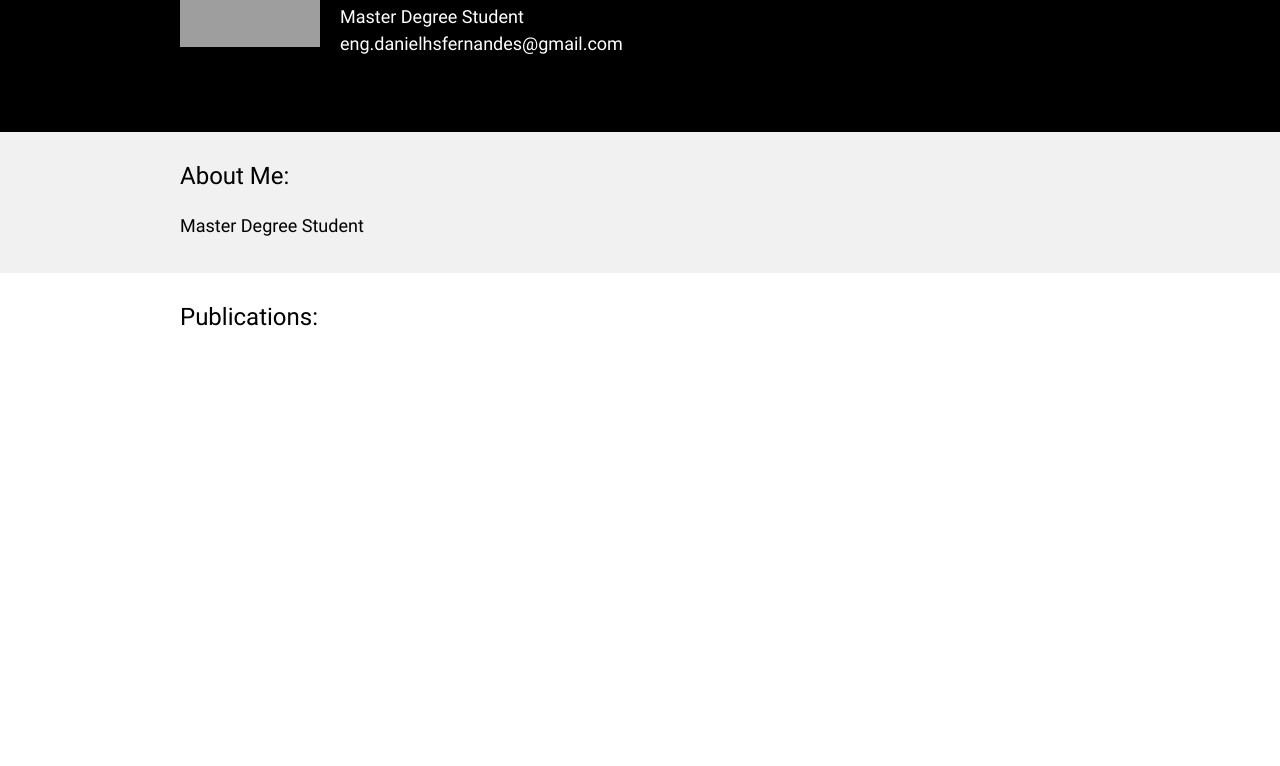
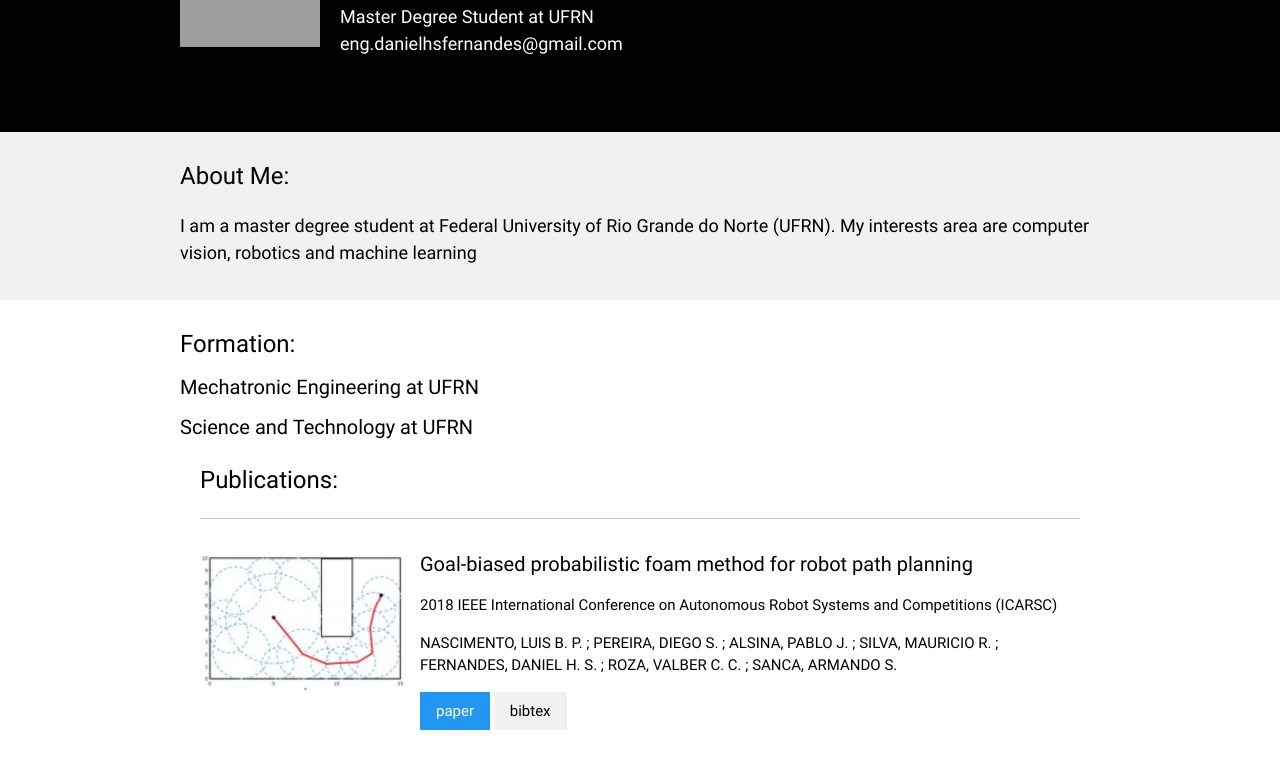
Before and after one commit to danielhsf/danielhsf.github.io, a plain HTML site: page index.html in a window 1280 px wide. Shown: the part 108-874 px from the top of the page. Before the commit the page ends 800 px from the top, so only its background shows below. Drawn offline with Linux system fonts and the light colour scheme; grey boxes are pictures that could not be loaded.

Commit message:
add course

```diff
--- a/index.html
+++ b/index.html
@@ -47,7 +47,7 @@
 	<div class="w3-col margin-bottom margin-top s6" style="padding:0">
 	  <div class="container w3-text-white w3-large w3-cell w3-cell-middle" style="padding-top:20px; padding-bottom:20px; padding-left: 0; line-height: 1em">
 	    <h2>Daniel Henrique Silva Fernandes</h2>
-	    <p>Master Degree Student</p>
+	    <p>Master Degree Student at UFRN</p>
 	    <p style="line-height:0">eng.danielhsfernandes@gmail.com</p>
 	  </div>
 	</div>
@@ -69,7 +69,7 @@
       <div class="w3-row-padding w3-content w3-margin-top w3-margin-bottom" style="max-width:960px;">
 	<div class="container w3-text-black w3-large">
 	  <h3>About Me:</h3>
-	  <p>Master Degree Student</p>
+	  <p>I am a master degree student at Federal University of Rio Grande do Norte (UFRN). My interests area are computer vision, robotics and machine learning </p>
 	</div>
       </div>
     </div>
@@ -78,12 +78,34 @@
     <!--
     <!-- Page Container -->
     <div class="w3-content w3-margin-top" style="max-width:960px;">
+      <!-- The Grid -->
+      <div class="w3-row-padding">
+	<div class="container w3-text-black w3-large">
+	  <h3>Formation:</h3>
+	</div>
+	<h4>Mechatronic Engineering at UFRN</h4>
+	<h4>Science and Technology at UFRN</h4>
+      <!-- The Grid -->
 
-      <!-- The Grid -->
       <div class="w3-row-padding">
 	<div class="container w3-text-black w3-large">
 	  <h3>Publications:</h3>
 	</div>
+     <!-- paper container -->
+	<hr>
+	<div class="w3-row w3-white w3-margin-bottom">
+	  <div class="padright w3-col l3 m4 s6">
+	    <img src="files/bolha.png" class="padimg">
+	  </div>
+	  <div class="w3-col l9 m8 s6">
+	    <h4>Goal-biased probabilistic foam method for robot path planning</h4>
+	    <p>2018 IEEE International Conference on Autonomous Robot Systems and Competitions (ICARSC)</p>
+	    <p>NASCIMENTO, LUIS B. P. ; PEREIRA, DIEGO S. ; ALSINA, PABLO J. ; SILVA, MAURICIO R. ; FERNANDES, DANIEL H. S. ; ROZA, VALBER C. C. ; SANCA, ARMANDO S.</p>
+	    <a class="w3-button btn w3-blue" href="https://ieeexplore.ieee.org/document/8374183">paper</a>
+	    <a class="w3-button btn w3-light-gray" href="https://scholar.googleusercontent.com/scholar.bib?q=info:Vf0g5z_hIlIJ:scholar.google.com/&output=citation&scisig=AAGBfm0AAAAAXAWGENmMuRwtxXpRDIA0abTM0NOeiv1w&scisf=4&ct=citation&cd=-1&hl=pt-BR">bibtex</a>
+	  </div>
+	</div>
+	<!-- end paper container -->
 
   <script async="" src="files/analytics.js"></script><script>
     (function(i,s,o,g,r,a,m){i['GoogleAnalyticsObject']=r;i[r]=i[r]||function(){
```
Also changed, not shown: files/IMG_7845.jpg (deleted), files/bike.png (deleted), files/boats.png (deleted), files/bolha.png (added), files/cats.png (deleted), files/cow.png (deleted), files/map10.png (deleted), files/rvl-cdip.png (deleted), files/stimuli.png (deleted), files/unsupervised_flow.png (deleted), files/vis_preview4.png (deleted).
